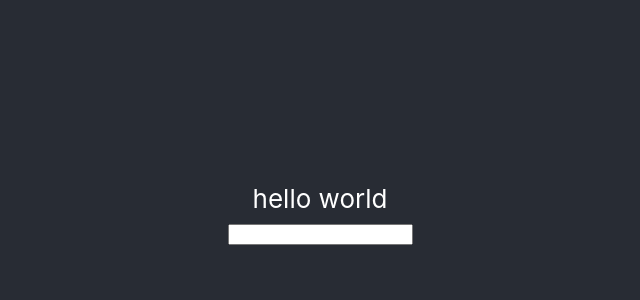
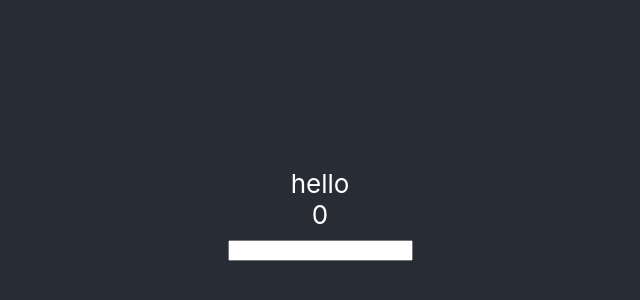
Before and after one commit to masaya-tn/typing_game, a React (Create React App) app: page / in a window 1280 px wide. Shown: the part 186-486 px from the top of the page, without its empty margins (320-960 px from the left). Built offline with nearby package versions, Linux system fonts and the light colour scheme.

Commit message:
次の文字と入力が一致していれば次へ

```diff
--- a/src/components/Typing.jsx
+++ b/src/components/Typing.jsx
@@ -2,20 +2,29 @@ import React, { useState } from 'react';
 
 export const Typing = () => {
     const [inputText, setInputText] = useState('')
+    const theme = 'hello'
+    const [counter, setCounter] = useState(0)
 
     const keyDownHandler = (e) => {
         const key = e.code;
-        if (key.substr(-1) === 'A') {
-            console.log('Success!')
+        console.log(key.substr(-1).toLowerCase())
+        console.log(theme.substring(counter, counter+1))
+        if (key.substr(-1).toLowerCase() === theme.substring(counter, counter+1)) {
+            console.log('ok')
+            setCounter(counter+1)
         }
-        console.log(key.substr(-1))
+        // console.log(key.substr(-1))
     }
 
     return (
         <div
             onKeyDown={keyDownHandler}
         >
-            <div>hello world</div>
+            <div>hello</div>
+            <div>{
+                counter &&
+                theme.substring(0, counter)}
+            </div>
             <input
                 type="text"
                 value={inputText}
```
